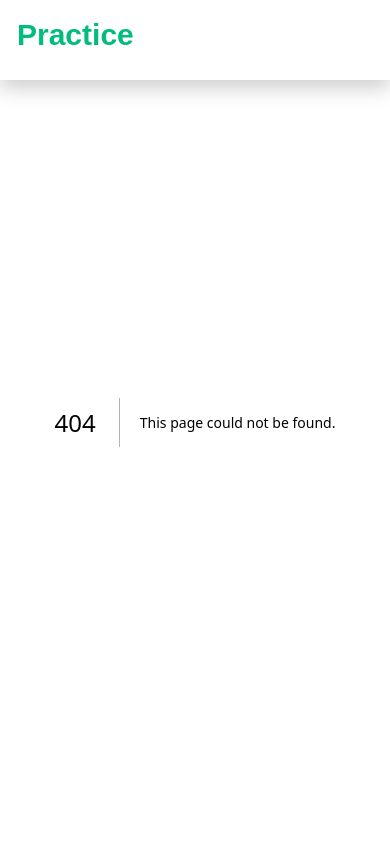
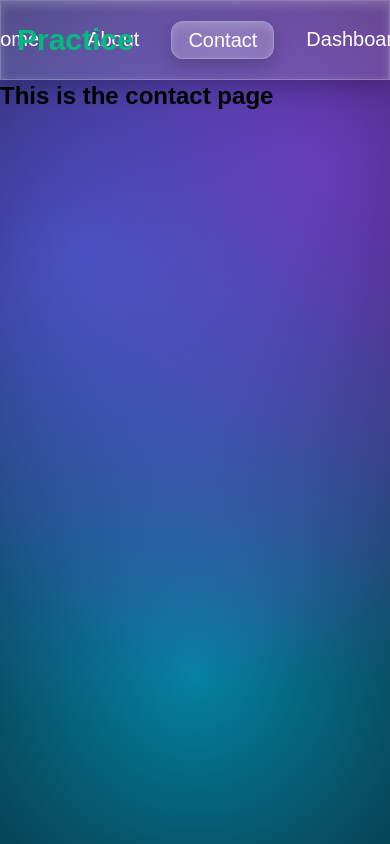
Before and after one commit to Jd33n27/learning-NEXT.JS, a Next.js app in the folder day-1/: page /contact in a window 390 px wide. Before the commit this address had no page. Built offline with nearby package versions, Linux system fonts and the light colour scheme.

Commit message:
improved styling of navbar and added active states to navbar, added contact page -- mobile view coming soon...

```diff
--- /dev/null
+++ b/day-1/src/app/contact/page.tsx
@@ -0,0 +1,7 @@
+export default function ContactPage() {
+  return (
+    <div className="text-2xl font-bold text-black">
+      This is the contact page
+    </div>
+  );
+}
--- a/day-1/src/app/layout.tsx
+++ b/day-1/src/app/layout.tsx
@@ -29,7 +29,7 @@ export default function RootLayout({
         className={`${geistSans.variable} ${geistMono.variable} antialiased`}
       >
         <NavBarWrapper />
-        <main className="bg-white/20 backdrop-blur-xl">{children}</main>
+        <main className="pt-20">{children}</main>
       </body>
     </html>
   );
--- a/day-1/src/components/navbar.tsx
+++ b/day-1/src/components/navbar.tsx
@@ -1,4 +1,35 @@
 import Link from "next/link";
+import { usePathname } from "next/navigation";
+
+interface NavItem {
+  href: string;
+  label: string;
+}
+
+const navLinks: NavItem[] = [
+  { href: "/", label: "Home" },
+  { href: "/about", label: "About" },
+  { href: "/contact", label: "Contact" },
+  { href: "/dashboard", label: "Dashboard" },
+];
+
+function NavLink({ href, label }: NavItem) {
+  const pathname = usePathname();
+  const isActive = pathname === href;
+
+  return (
+    <ul>
+      <Link
+        href={href}
+        className={`text-center px-4 py-1 transition-all duration-200 rounded-xl flex items-center justify-center gap-3 ${
+          isActive ? "glass-card" : "hover:bg-[#e6f0eb38] hover:text-[#0b1b15]"
+        }`}
+      >
+        {label}
+      </Link>
+    </ul>
+  );
+}
 
 export default function NavBar() {
   return (
@@ -13,18 +44,9 @@ export default function NavBar() {
 
             {/* Navigation Links */}
             <div className="flex space-x-4 text-xl text-white py-5">
-              <ul>
-                <Link href="/">Home</Link>
-              </ul>
-              <ul>
-                <Link href="/about">About</Link>
-              </ul>
-              <ul>
-                <Link href="/contact">Contact</Link>
-              </ul>
-              <ul>
-                <Link href="/dashboard">DashBoard</Link>
-              </ul>
+              {navLinks.map((link) => (
+                <NavLink key={link.href} href={link.href} label={link.label} />
+              ))}
             </div>
           </div>
         </div>
--- a/day-1/src/components/sidebar.tsx
+++ b/day-1/src/components/sidebar.tsx
@@ -22,7 +22,7 @@ function SidebarLink({ href, label }: SidebarItem) {
     <Link
       href={href}
       className={`text-2xl transition-all duration-200 rounded-xl flex items-center justify-center gap-3 ${
-        isActive ? "glass-card" : "hover:bg-[#e6f0eb58] hover:text-[#0b1b15]"
+        isActive ? "glass-card" : "hover:bg-[#e6f0eb38] hover:text-[#0b1b15]"
       }`}
     >
       <span>{label}</span>
@@ -33,7 +33,10 @@ function SidebarLink({ href, label }: SidebarItem) {
 export default function SideBar() {
   return (
     <aside className="glass-card fixed w-64 gap-10 left-0 top-0 min-h-screen pt-30 text-white text-2xl font-semibold">
-      <Link href="/" className="flex justify-center text-gray-800">
+      <Link
+        href="/"
+        className="rounded-xl m-4 flex justify-center text-gray-800 transition-colors duration-200 ease-in-out hover:bg-[#e6f0eb58]"
+      >
         Home
       </Link>
       <nav className="flex flex-col gap-4 px-4">
```
